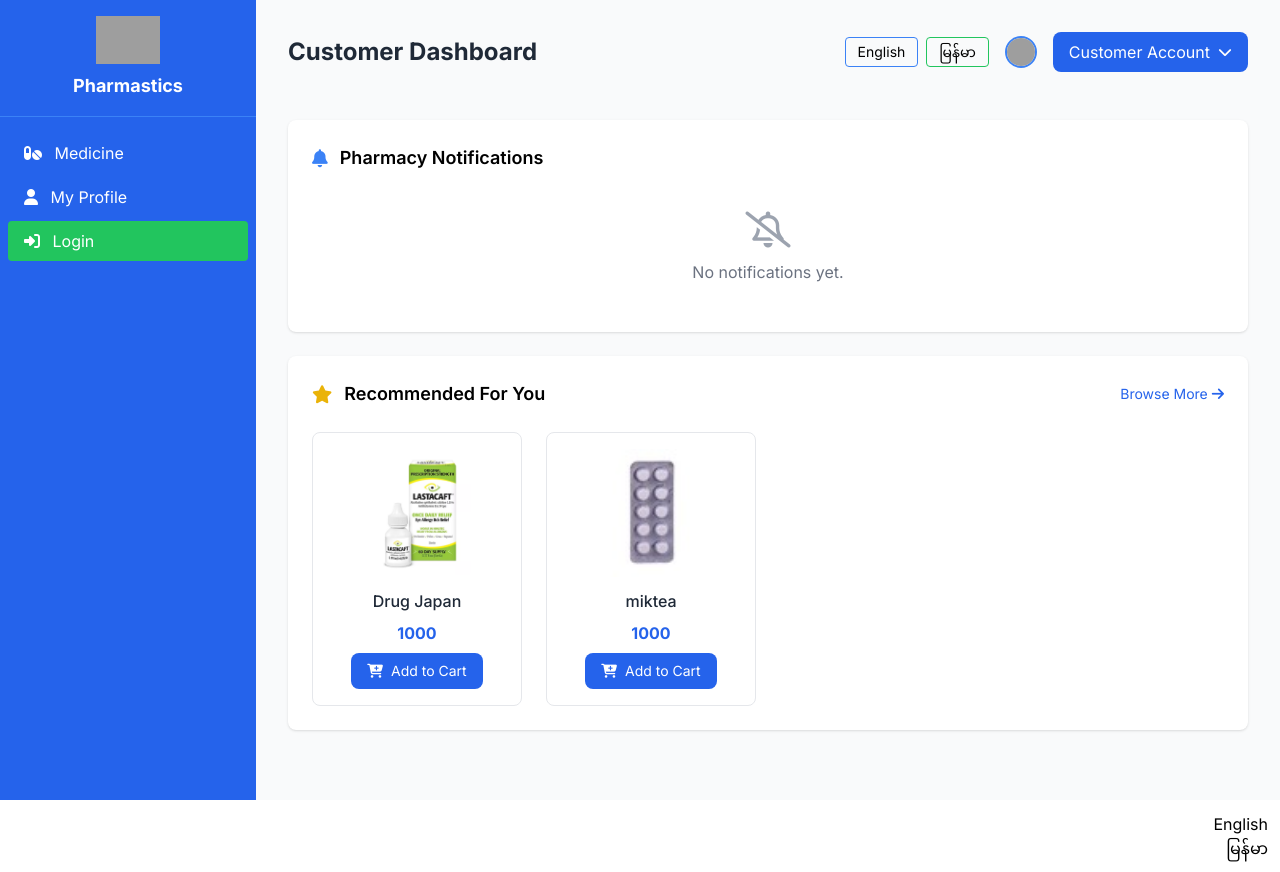
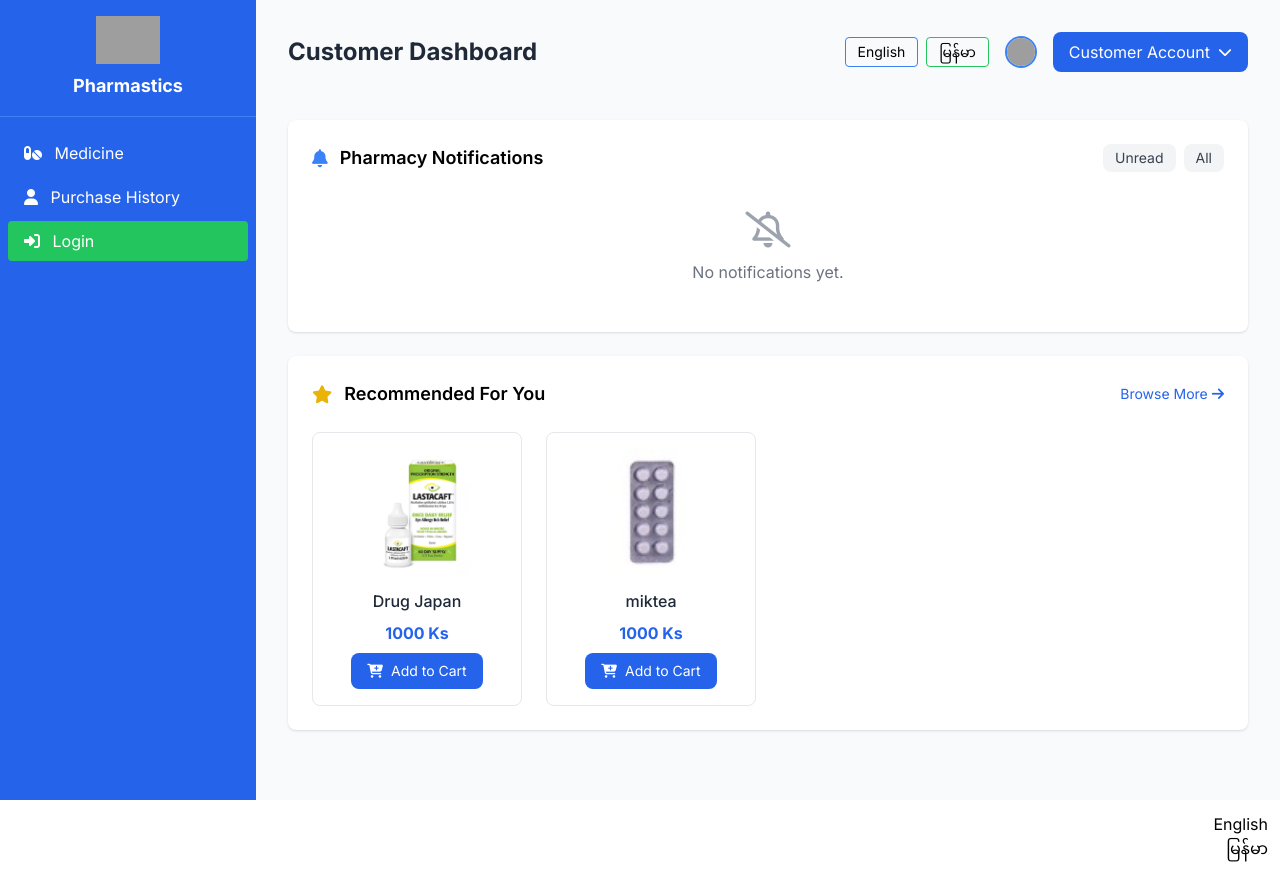
Before and after one commit to KaungHtetSan21/Internship-project-with-new-UI, a Django app: page /en/ in a window 1280 px wide. Run offline with Django 5.2, Linux system fonts and the light colour scheme; data comes from the database, SQL or seed files in the repository; both versions use the stored data as it was after the commit; some libraries are stand-ins or nearby versions; grey boxes are pictures that could not be loaded.

Commit message:
6:48PM-supervisor's recommand updated

```diff
--- a/ourproject/ourapp/models.py
+++ b/ourproject/ourapp/models.py
@@ -153,7 +153,7 @@ class Sale(models.Model):
     total_amount = models.PositiveIntegerField(verbose_name=_("Total Amount"))
     created_date = models.DateTimeField(auto_now_add=True, verbose_name=_("Created Date"))
     status = models.CharField(max_length=20, choices=STATUS_CHOICES, default='pending', blank=True, null=True, verbose_name=_("Status"))
-
+    final_amount = models.PositiveIntegerField(default=0, verbose_name=_("Final Amount (with tax + shipping)"),blank=True,null=True)
     def __str__(self):
         return f"Invoice {self.invoice_no} - {self.total_amount}"
 
--- a/ourproject/ourapp/views.py
+++ b/ourproject/ourapp/views.py
@@ -185,7 +185,7 @@ def pharmacist_dashboard_view(request):
     online_orders_list = paginator.get_page(page_number)
 
     online_total = online_orders_queryset.count()
-    online_revenue = online_orders_queryset.aggregate(total=Coalesce(Sum('total_amount'), 0))['total']
+    online_revenue = online_orders_queryset.aggregate(total=Coalesce(Sum('final_amount'), 0))['total']
 
     # ✅ FIXED Total Orders (POS + Online)
     total_orders = pos_total + online_total
@@ -261,6 +261,7 @@ def pharmacist_dashboard_view(request):
         'low_stock_items': low_stock_items,
         'expiring_items': expiring_items,
         'online_orders_list': online_orders_list,
+        'expiring_count' : expiring_count,
     }
 
     return render(request, 'pharmacist/dashboard.html', context)
@@ -288,18 +289,47 @@ def get_order_details(request, order_id):
     except Sale.DoesNotExist:
         return JsonResponse({"error": "Order not found"}, status=404)
 
+from django.db import transaction
+
+from django.db import transaction
+
 @login_required
 def confirm_order_view(request, order_id):
     if request.user.userprofile.role != 'pharmacist':
         return HttpResponseForbidden()
+
     try:
         order = Sale.objects.get(id=order_id)
-        order.status = 'confirmed'
-        order.save()
+
+        # ✅ Only process if order is still pending
+        if order.status != 'pending':
+            messages.warning(request, "Order already processed.")
+            return redirect('pharmacist_dashboard')
+
+        # ✅ Atomic transaction block
+        with transaction.atomic():
+            for item in order.saleitem_set.all():
+                # ✅ Reduce stock
+                item.item.item_quantity -= item.quantity
+                item.item.save()
+
+                # ✅ Log stock history
+                StockHistory.objects.create(
+                    item=item.item,
+                    action='out',
+                    quantity=item.quantity,
+                    note=f"Confirmed by pharmacist - Order {order.invoice_no}"
+                )
+
+            # ✅ Update order status
+            order.status = 'confirmed'
+            order.save()
+
+        # ✅ Notify user
         Notification.objects.create(
-        recipient=order.user,
-        message=f"Your order {order.invoice_no} has been confirmed by the pharmacist."
-    )
+            recipient=order.user,
+            message=f"Your order {order.invoice_no} has been confirmed by the pharmacist."
+        )
 
         messages.success(request, "Order confirmed successfully.")
     except Sale.DoesNotExist:
@@ -310,38 +340,52 @@ def confirm_order_view(request, order_id):
 def cancel_order_view(request, order_id):
     if request.user.userprofile.role != 'pharmacist':
         return HttpResponseForbidden()
+
     try:
         order = Sale.objects.get(id=order_id)
+
+        # ✅ Only allow if pending
+        if order.status != 'pending':
+            messages.warning(request, "Order already processed.")
+            return redirect('pharmacist_dashboard')
+
+        # ✅ Update order status
         order.status = 'cancelled'
         order.save()
+
+        # ✅ Notify user
         Notification.objects.create(
-        recipient=order.user,
-        message=f"Your order {order.invoice_no} has been cancelled by the pharmacist."
-    )
+            recipient=order.user,
+            message=f"Your order {order.invoice_no} has been cancelled by the pharmacist."
+        )
+
         messages.warning(request, "Order cancelled.")
     except Sale.DoesNotExist:
         messages.error(request, "Order not found.")
     return redirect('pharmacist_dashboard')
 
-@login_required
-def mark_notification_read(request, noti_id):
-    notification = get_object_or_404(Notification, id=noti_id, recipient=request.user)
-    notification.is_read = True
-    notification.save()
-    return redirect('customer_dashboard')  # or your desired page
+
 
 
 @login_required
 def customer_dashboard_view(request):
     user = request.user
+    filter_type = request.GET.get('notifications', 'unread')  # ✅ Step 1: Get the filter type
     items = Item.objects.all().order_by('-id')[:2]
     cart = Cart.objects.filter(user=user).last()
     cart_products = CartProduct.objects.filter(cart=cart) if cart else []
 
     total_orders = Sale.objects.filter(user=user).count()
     total_items = SaleItem.objects.filter(sale__user=user).aggregate(total=Coalesce(Sum('quantity'), 0))['total']
-    total_spent = Sale.objects.filter(user=user).aggregate(spent=Coalesce(Sum('total_amount'), 0))['spent']
+    total_spent = Sale.objects.filter(user=user).aggregate(spent=Coalesce(Sum('final_amount'), 0))['spent']
     categories = Category.objects.all()
+
+    # ✅ Step 2: Filter notifications based on tab
+    if filter_type == 'all':
+        notifications = Notification.objects.filter(recipient=user).order_by('-created_at')
+    else:  # default to unread
+        notifications = Notification.objects.filter(recipient=user, is_read=False).order_by('-created_at')
+
     dashboard_stats = [
         {
             'label': 'Total Orders',
@@ -362,9 +406,7 @@ def customer_dashboard_view(request):
             'value': f"{total_spent} Ks"
         },
     ]
-    notifications = Notification.objects.filter(
-        recipient=user
-    ).order_by('-created_at')  # newest first
+
     context = {
         'dashboard_stats': dashboard_stats,
         'items': items,
@@ -372,9 +414,25 @@ def customer_dashboard_view(request):
         'cart_products': cart_products,
         'notifications': notifications,
         'categories':categories,
+        'filter_type': filter_type,
         # any other context data needed
     }
     return render(request, 'customer/dashboard.html', context)
+
+
+@login_required
+def mark_notification_read(request, noti_id):
+    notification = get_object_or_404(Notification, id=noti_id, recipient=request.user)
+    if not notification.is_read:
+        notification.is_read = True
+        notification.save()
+    return redirect('customer_dashboard')
+@login_required
+def mark_all_notifications_read(request):
+    Notification.objects.filter(recipient=request.user, is_read=False).update(is_read=True)
+    messages.success(request, "All notifications marked as read.")
+    return redirect('customer_dashboard')
+
 
 
 from django.utils.timezone import now, timedelta
@@ -403,7 +461,7 @@ def report_view(request):
     total_transactions = Cart.objects.count() + Sale.objects.exclude(user__userprofile__role='pharmacist').count()
     total_revenue = (
         (Cart.objects.aggregate(total=Coalesce(Sum('total_amount'), 0))['total']) +
-        (Sale.objects.exclude(user__userprofile__role='pharmacist').aggregate(total=Coalesce(Sum('total_amount'), 0))['total'])
+        (Sale.objects.exclude(user__userprofile__role='pharmacist').aggregate(total=Coalesce(Sum('final_amount'), 0))['total'])
     )
 
     items_sold = CartProduct.objects.aggregate(total_qty=Coalesce(Sum('qty'), 0))['total_qty']
@@ -457,7 +515,7 @@ def report_view(request):
     # ✅ Online Summary + Full Order List
     # online_orders = Sale.objects.exclude(user__userprofile__role='pharmacist').order_by('-created_date')
     online_transactions = online_orders.count()
-    online_revenue = online_orders.aggregate(total=Coalesce(Sum('total_amount'), 0))['total']
+    online_revenue = online_orders.aggregate(total=Coalesce(Sum('final_amount'), 0))['total']
     for order in online_orders:
         if not order.name:
             order.name = order.user.username
@@ -1016,23 +1074,29 @@ def update_quantity(request, item_id):
 def medicine_list(request):
     user = request.user
     categories = Category.objects.all()
-    items = Item.objects.all().order_by('-id')
-    context = {'categories':categories,'items':items}
+    # items = Item.objects.all().order_by('-id')
+    # context = {'categories':categories,'items':items}
+    cid = request.GET.get('cid')
+    if cid:
+        items = Item.objects.filter(category_id=cid).order_by('-id')
+    else:
+        items = Item.objects.all().order_by('-id')
 
-    #✅ Only customers can access this page
+    # ✅ Only customers can access this page
     if not hasattr(user, 'userprofile') or user.userprofile.role != 'customer':
         messages.error(request, "Dear customer, you need register to encourage purchases.")
-        return render(request,'medicine_list.html',context)
+        return render(request,'medicine_list.html', {
+            'categories': categories,
+            'items': items
+        })
+
+
 
     # ✅ Get or create cart
     cart, created = Cart.objects.get_or_create(user=user, defaults={'created_date': timezone.now()})
     cart_products = CartProduct.objects.filter(cart=cart)
 
-    cid = request.GET.get('cid')
-    if cid:
-        items = Item.objects.filter(category_id=cid).order_by('-id')
-    else:
-        items = Item.objects.all().order_by('-id')
+
 
 
     # ✅ Refresh cart total
@@ -1054,7 +1118,8 @@ def medicine_list(request):
         sale = Sale.objects.create(
             invoice_no=f"INV-{timezone.now().strftime('%Y%m%d%H%M%S')}",
             user=user,
-            total_amount=total_amount  # Use the final total here
+            total_amount=cart.total_amount,  # Use the final total here
+            final_amount=total_amount
         )
 
         # Process cart items and update stock
@@ -1067,15 +1132,7 @@ def medicine_list(request):
                 quantity=cp.qty,
                 price=cp.price
             )
-            cp.item.item_quantity -= cp.qty
-            cp.item.save()
 
-            StockHistory.objects.create(
-                item=cp.item,
-                action='out',
-                quantity=cp.qty,
-                note=f"Checked out by {user.username}"
-            )
 
         # Clear the cart after checkout
         cart_products.delete()
@@ -1085,6 +1142,7 @@ def medicine_list(request):
         messages.success(request, "✅ Checkout completed successfully.")
         return render(request, 'medicine_list.html', {
             'items': items,
+            'categories': categories,
             'cart': cart,
             'cart_products': [],
             'checkout_success': True,
@@ -1106,12 +1164,7 @@ def place_order_view(request):
     name = request.GET['name']
     phone = request.GET['phone']
     address = request.GET['address']
-    print(name)
-    print(phone)
-    print(address)
 
-
-    # ✅ Role check
     if not hasattr(user, 'userprofile') or user.userprofile.role != 'customer':
         messages.error(request, "Only customers can place an order.")
         return redirect('base')
@@ -1124,14 +1177,20 @@ def place_order_view(request):
             messages.warning(request, "Your cart is empty.")
             return redirect('base')
 
+        # ✅ Add shipping & tax
+        shipping_fee = 1000
+        tax = 500
+        total_amount = cart.total_amount + shipping_fee + tax
+
         # ✅ Create sale
         sale = Sale.objects.create(
             invoice_no=f"INV-{timezone.now().strftime('%Y%m%d%H%M%S')}",
             user=user,
-            name =name,
-            phone =phone,
-            address =address,
-            total_amount=cart.total_amount
+            name=name,
+            phone=phone,
+            address=address,
+            total_amount=cart.total_amount,
+            final_amount=total_amount
         )
 
         for cp in cart_items:
@@ -1141,30 +1200,17 @@ def place_order_view(request):
                 quantity=cp.qty,
                 price=cp.price
             )
-            # ✅ Reduce stock
-            cp.item.item_quantity -= cp.qty
-            cp.item.save()
 
-            # ✅ Log stock history
-            StockHistory.objects.create(
-                item=cp.item,
-                action='out',
-                quantity=cp.qty,
-                note=f"Purchased by {user.username}"
-            )
-
-        # ✅ Clear cart
         cart_items.delete()
         cart.total_amount = 0
         cart.save()
 
         messages.success(request, "Order placed successfully!")
-        return redirect('medicine_list')  # Redirect to same page with tab switched to success
+        return redirect('medicine_list')
 
     except Cart.DoesNotExist:
         messages.error(request, "No active cart found.")
         return redirect('medicine_list')
-
 
 @login_required
 def customer_profile_view(request):
@@ -1175,11 +1221,17 @@ def customer_profile_view(request):
         messages.error(request, "Only customers can access this page.")
         return redirect('homeview')
 
-    # ✅ Get purchase history
+    # ✅ Get purchase history with final amount
     sales = Sale.objects.filter(user=user).order_by('-created_date')
 
+    # စုစုပေါင်းအသုံးစရိတ် (ခေါင်းစဉ်ပြချင်လို့)
+    total_spent = sales.aggregate(
+        spent=Coalesce(Sum('final_amount'), 0)
+    )['spent']
+
     return render(request, 'customer_profile.html', {
-        'sales': sales
+        'sales': sales,
+        'total_spent': total_spent
     })
 
 
--- a/ourproject/ourproject/urls.py
+++ b/ourproject/ourproject/urls.py
@@ -23,6 +23,7 @@ urlpatterns += i18n_patterns(  # ✅ this enables language-prefixed URLs
     path('pharmacist-dashboard/', pharmacist_dashboard_view, name='pharmacist_dashboard'),
     path('get-order-details/<int:order_id>/', get_order_details, name='get_order_details'),
     path('notification/read/<int:noti_id>/', mark_notification_read, name='mark_notification_read'),
+    path('notifications/mark-all/', mark_all_notifications_read, name='mark_all_notifications_read'),
     path('orders/confirm/<int:order_id>/', confirm_order_view, name='confirm_order'),
     path('orders/cancel/<int:order_id>/', cancel_order_view, name='cancel_order'),
     path('customer_dashboard_view/', customer_dashboard_view, name='customer_dashboard'),
--- a/ourproject/templates/customer/dashboard.html
+++ b/ourproject/templates/customer/dashboard.html
@@ -48,7 +48,7 @@
                     <i class="fas fa-pills mr-2"></i> {% trans "Medicine" %}
                 </a>
                 <a href="{% url 'customer_profile' %}" class="sidebar-link block px-4 py-2 rounded transition">
-                    <i class="fas fa-user mr-2"></i> {% trans "My Profile" %}
+                    <i class="fas fa-user mr-2"></i> {% trans "Purchase History" %}
                 </a>
                 {% if user.is_authenticated %}
                     <a href="{% url 'logout' %}" class="block px-4 py-2 bg-red-500 hover:bg-red-600 rounded transition mt-4">
@@ -88,9 +88,9 @@
                             <i class="fas fa-chevron-down ml-2 text-sm"></i>
                         </button>
                         <div id="dropdownMenu" class="absolute right-0 mt-1 w-48 hidden bg-white border rounded-lg shadow-lg z-10 overflow-hidden">
-                            <a href="{% url 'customer_register' %}" class="block px-4 py-2 text-gray-700 hover:bg-gray-100">
+                            <!-- <a href="{% url 'customer_register' %}" class="block px-4 py-2 text-gray-700 hover:bg-gray-100">
                                 <i class="fas fa-user-plus mr-2"></i> {% trans "register" %}
-                            </a>
+                            </a> -->
                             <a href="{% url 'logout' %}" class="block px-4 py-2 text-red-600 hover:bg-gray-100 transition">
                                 <i class="fas fa-sign-out-alt mr-2"></i> {% trans "Logout" %}
                             </a>
@@ -137,19 +137,59 @@
 
             <!-- Notifications -->
 <div class="bg-white p-6 rounded-lg shadow mb-6">
-                <h2 class="text-lg font-semibold mb-4 flex items-center">
+    <div class="flex justify-between items-center mb-4">
+        <h2 class="text-lg font-semibold flex items-center">
             <i class="fas fa-bell text-blue-500 mr-3"></i>
             {% trans "Pharmacy Notifications" %}
         </h2>
+        <div class="flex space-x-2">
+            <a href="?notifications=unread"
+               class="px-3 py-1 text-sm rounded-lg transition
+                      {% if filter_type == 'unread' %}
+                          bg-blue-600 text-white
+                      {% else %}
+                          bg-gray-100 text-gray-700 hover:bg-gray-200
+                      {% endif %}">
+                {% trans "Unread" %}
+            </a>
+            <a href="?notifications=all"
+               class="px-3 py-1 text-sm rounded-lg transition
+                      {% if filter_type == 'all' %}
+                          bg-blue-600 text-white
+                      {% else %}
+                          bg-gray-100 text-gray-700 hover:bg-gray-200
+                      {% endif %}">
+                {% trans "All" %}
+            </a>
+
+            {% if filter_type == 'unread' and notifications %}
+            <a href="{% url 'mark_all_notifications_read' %}"
+               class="px-3 py-1 text-sm rounded-lg bg-green-600 text-white hover:bg-green-700">
+                {% trans "Mark all as read" %}
+            </a>
+            {% endif %}
+        </div>
+    </div>
+
     {% if notifications %}
         <div class="space-y-3">
             {% for note in notifications %}
-                        <div class="p-4 rounded-lg {{ note.level|yesno:'bg-blue-100 text-blue-800,bg-yellow-100 text-yellow-800,bg-red-100 text-red-800' }}">
+            <a href="{% url 'mark_notification_read' note.id %}" class="block">
+                <div class="p-4 rounded-lg transition
+                            {% if note.is_read %}opacity-80{% endif %}
+                            bg-gray-100 hover:bg-gray-200">
                     <div class="font-bold">{{ note.message|safe }}</div>
                     <div class="text-sm text-gray-600 mt-1">
-                                <i class="far fa-clock mr-1"></i> {{ note.created_at|date:"M d, Y H:i" }}
+                        <i class="far fa-clock mr-1"></i>
+                        {{ note.created_at|date:"M d, Y H:i" }}
+                        {% if not note.is_read %}
+                        <span class="ml-2 px-2 py-0.5 bg-blue-500 text-white text-xs rounded-full">
+                            {% trans "New" %}
+                        </span>
+                        {% endif %}
                     </div>
                 </div>
+            </a>
             {% endfor %}
         </div>
     {% else %}
@@ -182,7 +222,7 @@
                             </div>
                         {% endif %}
                         <h3 class="font-medium text-gray-800">{{ item.item_name }}</h3>
-                        <p class="text-blue-600 font-bold my-2">{{ item.item_price }}</p>
+                        <p class="text-blue-600 font-bold my-2">{{ item.item_price }} Ks</p>
                         <a href="{% url 'add_to_cart' item.id %}" class="inline-block bg-blue-600 hover:bg-blue-700 text-white px-4 py-2 rounded-lg text-sm transition">
                             <i class="fas fa-cart-plus mr-1"></i> {% trans "Add to Cart" %}
                         </a>
--- a/ourproject/templates/medicine_list.html
+++ b/ourproject/templates/medicine_list.html
@@ -63,7 +63,7 @@
                     💊 {% trans "Medicine" %}
                 </a>
                 <a href="{% url 'customer_profile' %}" class="sidebar-link block px-4 py-2 rounded transition">
-                    👤 {% trans "My Profile" %}
+                    👤 {% trans " Purchase History" %}
                 </a>
                 <a href="{% url 'logout' %}" class="block px-4 py-2 bg-red-500 hover:bg-red-600 rounded transition mt-4">
                     {% trans "Logout" %}
@@ -102,7 +102,6 @@
                             </svg>
                         </button>
                         <div id="dropdownMenu" class="absolute right-0 mt-1 w-48 hidden bg-white border rounded-lg shadow-lg z-10 overflow-hidden">
-                            <a href="{% url 'customer_register' %}" class="block px-4 py-2 text-gray-700 hover:bg-gray-100">👤 {% trans "Register" %}</a>
                             <a href="{% url 'logout' %}" class="block px-4 py-2 text-red-600 hover:bg-gray-100 transition">🚪 {% trans "Logout" %}</a>
                         </div>
                     </div>
@@ -175,7 +174,7 @@
                             <div class="p-4 pt-0">
                                 <h3 class="text-lg font-semibold text-gray-900">{{ item.item_name }}</h3>
                                 <div class="flex justify-between items-center mt-3">
-                                    <span class="text-xl font-bold text-blue-600">{{ item.item_price }}</span>
+                                    <span class="text-xl font-bold text-blue-600">{{ item.item_price }} ks</span>
                                     <a href="{% url 'add_to_cart' item.id %}" class="text-white bg-blue-600 hover:bg-blue-700 focus:ring-4 focus:ring-blue-300 font-medium rounded-lg text-sm px-4 py-2 transition">
                                         {% trans "Add to Cart" %}
                                     </a>
--- a/ourproject/templates/pharmacist/dashboard.html
+++ b/ourproject/templates/pharmacist/dashboard.html
@@ -264,7 +264,7 @@
                     <div class="text-sm text-gray-600 text-right space-y-1 mt-3 md:mt-0">
                         <p><strong>{% trans "Invoice:" %}</strong> {{ order.invoice_no }}</p>
                         <p><strong>{% trans "Date:" %}</strong> {{ order.created_date|date:"M d, Y H:i" }}</p>
-                        <p><strong>{% trans "Total:" %}</strong> {{ order.total_amount }} {% trans "Ks" %}</p>
+                        <p><strong>{% trans "Total:" %}</strong> {{ order.final_amount }} {% trans "Ks" %}</p>
                         <p><strong>{% trans "Status:" %}</strong>
                             {% if order.status == "pending" %}
                                 <span class="text-yellow-600 font-medium">{% trans "Pending" %}</span>
@@ -282,6 +282,8 @@
                         <a href="{% url 'confirm_order' order.id %}" class="bg-green-600 text-white px-4 py-1 rounded text-sm hover:bg-green-700">{% trans "Confirm" %}</a>
                         <a href="{% url 'cancel_order' order.id %}" class="bg-red-600 text-white px-4 py-1 rounded text-sm hover:bg-red-700">{% trans "Cancel" %}</a>
                     </div>
+                {% else %}
+                    <span class="text-muted">{{ order.status|capfirst }}</span>
                 {% endif %}
 
                 <button onclick="viewOrderDetail({{ order.id }})"
```
Also changed, not shown: ourproject/templates/customer_profile.html (+4 -4 lines), ourproject/db.sqlite3, ourproject/ourapp/migrations/0023_sale_final_amount.py (added). Lines whose indentation alone changed are shown as unchanged.
